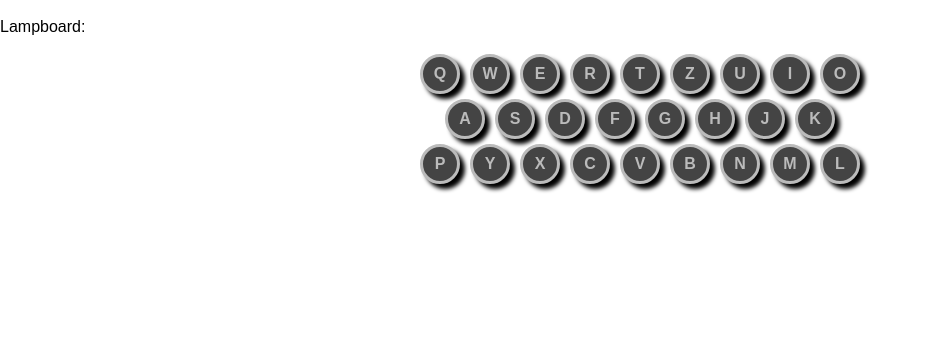
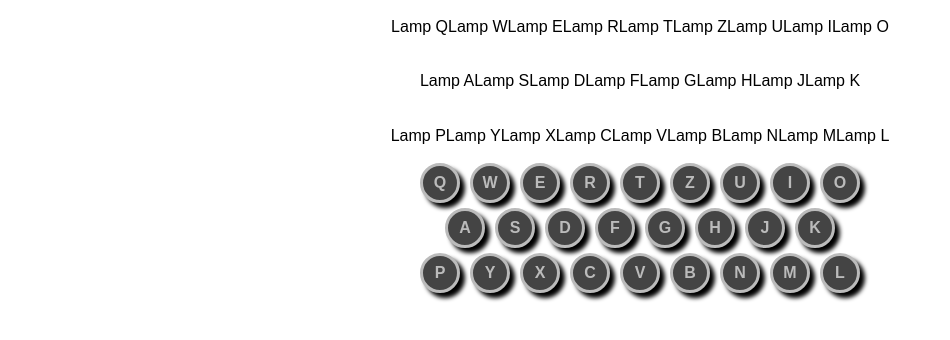
Before and after one commit to kevcomedia/enigma-react, a React (Create React App) app: page / in a window 1280 px wide. Shown: the top 340 px of the page, without its empty margins (0-950 px from the left). Built offline with nearby package versions, Linux system fonts and the light colour scheme.

Commit message:
Render Lamp components

```diff
--- /dev/null
+++ b/src/Lampboard.css
@@ -0,0 +1,4 @@
+.Lampboard__row {
+  display: flex;
+  justify-content: center;
+}
--- a/src/Lampboard.js
+++ b/src/Lampboard.js
@@ -1,8 +1,21 @@
 import React, { Component } from 'react';
+import './Lampboard.css';
+import Lamp from './Lamp';
+import letterRows from './letter-rows';
 
 class Lampboard extends Component {
   render() {
-    return <p>Lampboard: {this.props.output}</p>;
+    return (
+      <div className="Lampboard">
+        {letterRows.map((row, idx) => (
+          <div className="Lampboard__row" key={idx}>
+            {row.map((letter) => (
+              <Lamp label={letter} key={letter} />
+            ))}
+          </div>
+        ))}
+      </div>
+    );
   }
 }
 
```
